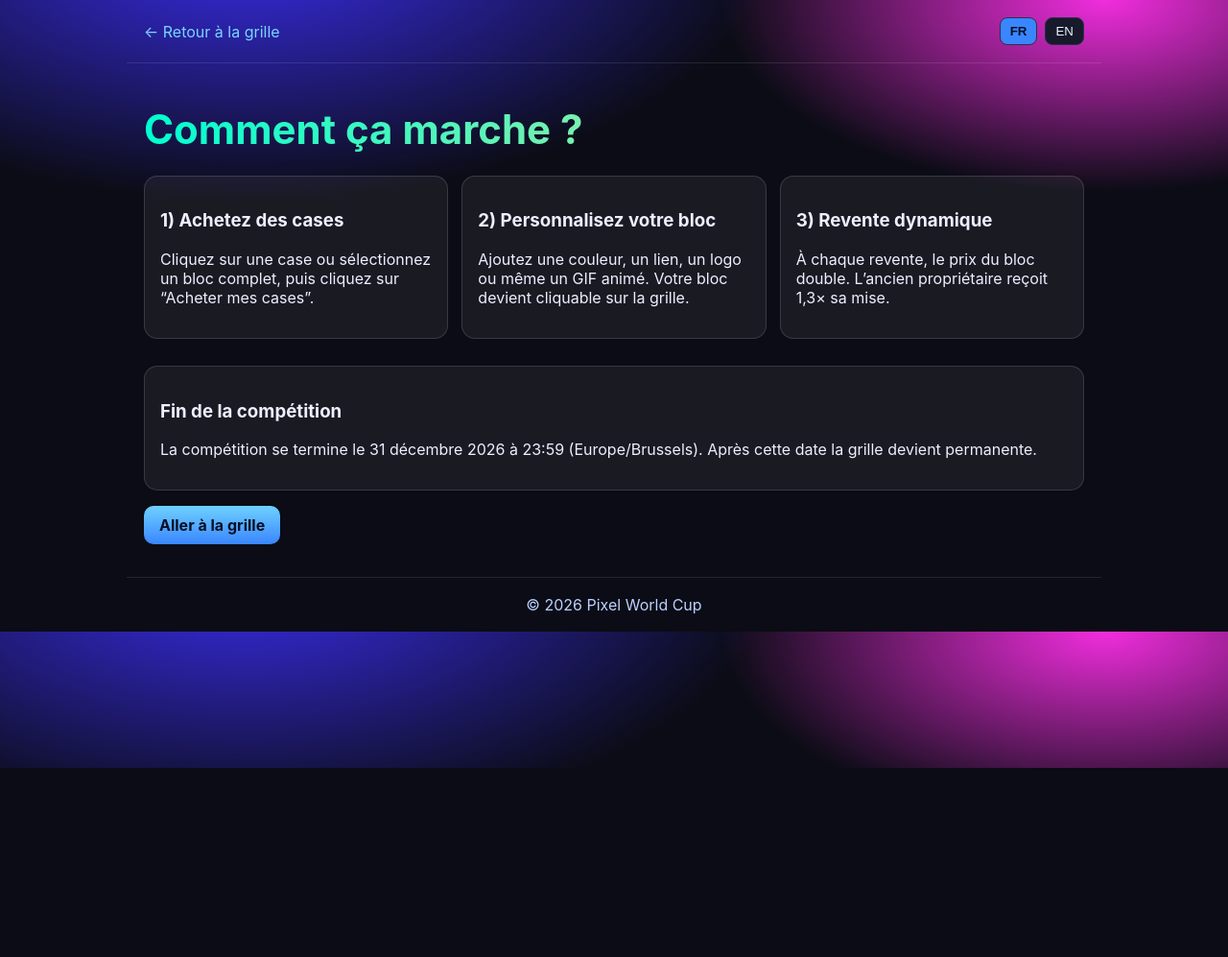
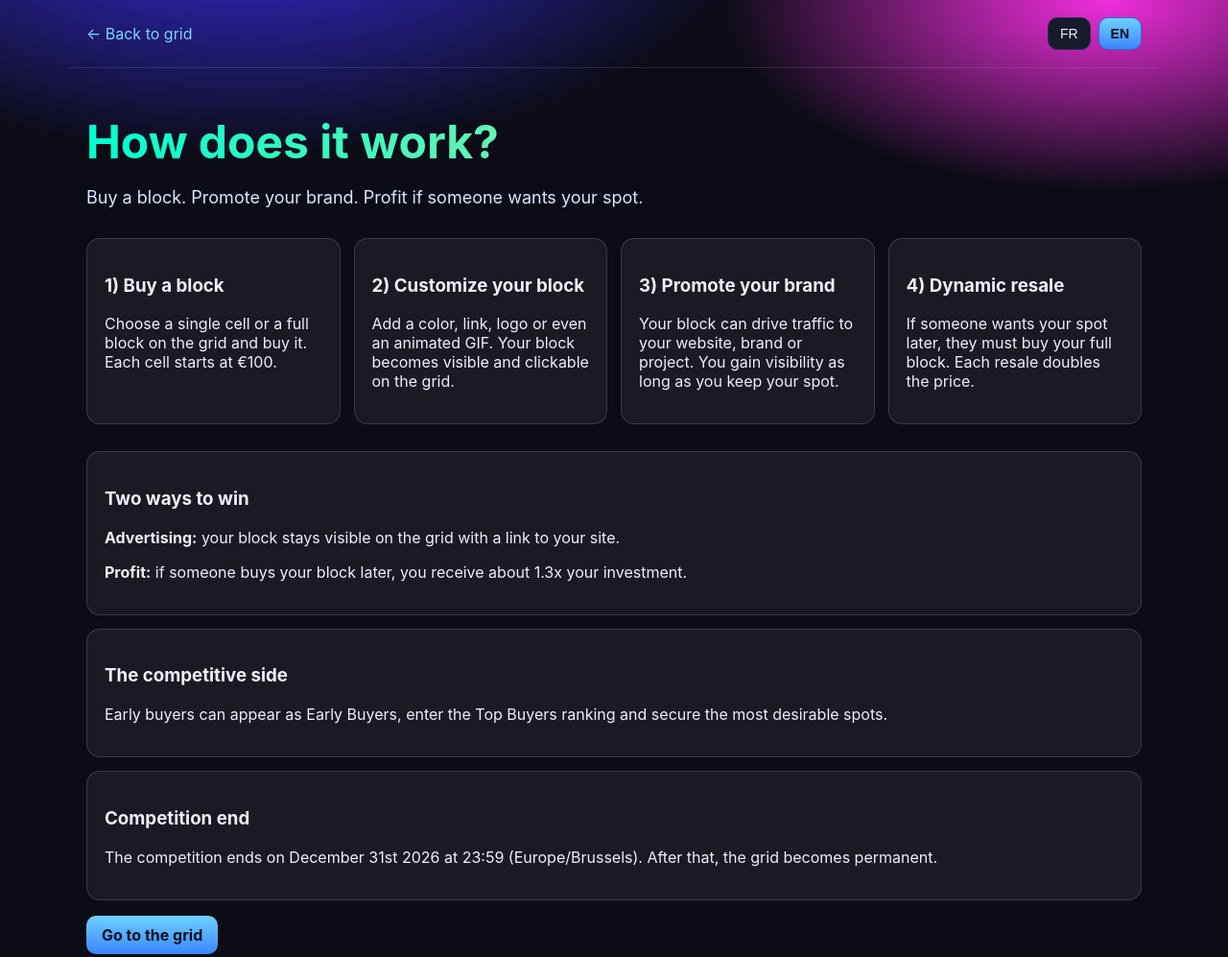
Before and after one commit to luxury-pixel/pixel-world-cup, a website: page about.html in a window 1280 px wide. Shown: the top 997 px of the page at 96% size. Before the commit the page ends 800 px from the top, so only its background shows below. Drawn offline with Linux system fonts and the light colour scheme.

Commit message:
improve about page content

```diff
--- a/about.html
+++ b/about.html
@@ -4,127 +4,117 @@
   <meta charset="UTF-8">
   <meta name="viewport" content="width=device-width, initial-scale=1.0">
   <title>À propos — Pixel World Cup</title>
-
   <style>
-
     body{
       margin:0;
       font-family:Inter,system-ui,Arial,sans-serif;
       color:#eef;
-
       background:
         radial-gradient(1000px 500px at 20% -10%, #3a2df0 0%, transparent 55%),
         radial-gradient(800px 400px at 90% 0%, #f02ddd 0%, transparent 50%),
         #0b0c15;
     }
-
     header,main,footer{
-max-width:980px;
+      max-width:1100px;
       margin:auto;
       padding:18px;
     }
-
     header{
-border-bottom:1px solid rgba(255,255,255,.1);
       display:flex;
       justify-content:space-between;
       align-items:center;
+      gap:12px;
+      border-bottom:1px solid rgba(255,255,255,.1);
+      flex-wrap:wrap;
     }
-
-a{
-color:#7bd3ff;
-text-decoration:none
-}
-
-a:hover{
-text-decoration:underline
-}
-
+    a{color:#7bd3ff;text-decoration:none}
+    a:hover{text-decoration:underline}
     h1{
-font-size: clamp(26px,4vw,42px);
-background: linear-gradient(90deg,#00ffd0,#ffe08a);
+      font-size:clamp(28px,4vw,48px);
+      background:linear-gradient(90deg,#00ffd0,#ffe08a);
       -webkit-background-clip:text;
       background-clip:text;
       -webkit-text-fill-color:transparent;
       margin:.6em 0 .2em;
     }
-
+    .sub{
+      color:#dbe6ff;
+      font-size:18px;
+      margin-bottom:18px;
+    }
     .card{
       background:rgba(255,255,255,.06);
       border:1px solid rgba(255,255,255,.14);
       border-radius:14px;
-padding:16px;
-margin:14px 0
+      padding:18px;
+      margin:14px 0;
     }
-
     .grid{
       display:grid;
       grid-template-columns:repeat(auto-fit,minmax(240px,1fr));
-gap:14px
+      gap:14px;
     }
-
     .cta{
       display:inline-block;
       background:linear-gradient(180deg,#6fd1ff,#3a86ff);
       color:#061026;
       padding:10px 16px;
       border-radius:10px;
-font-weight:700
+      font-weight:700;
     }
-
+    .langSwitch{
+      display:flex;
+      gap:8px;
+      align-items:center;
+    }
+    .langBtn{
+      background:#171a2b;
+      border:1px solid #2b2f4f;
+      color:#eaf1ff;
+      padding:8px 12px;
+      border-radius:10px;
+      font-size:14px;
+      cursor:pointer;
+    }
+    .langBtn.active{
+      background:linear-gradient(180deg,#6fd1ff,#3a86ff);
+      color:#061026;
+      border-color:#2b6ad7;
+      font-weight:700;
+    }
+    ul{
+      margin:8px 0 0 18px;
+    }
     footer{
       border-top:1px solid rgba(255,255,255,.1);
       color:#bcd1ff;
-text-align:center
+      text-align:center;
+      margin-top:18px;
     }
-
-.lang{
-display:flex;
-gap:8px;
-}
-
-.lang button{
-background:#171a2b;
-border:1px solid #2b2f4f;
-color:#eaf1ff;
-padding:6px 10px;
-border-radius:8px;
-cursor:pointer;
-}
-
-.lang button.active{
-background:#3a86ff;
-color:#061026;
-font-weight:700;
-}
-
   </style>
 </head>
+<body>
+  <header>
+    <a href="/" id="backLink">← Retour à la grille</a>
 
-<body>
-
-<header>
-
-<a href="./index.html">← Retour à la grille</a>
-
-<div class="lang">
-<button id="frBtn">FR</button>
-<button id="enBtn">EN</button>
+    <div class="langSwitch">
+      <button id="langFr" class="langBtn" type="button">FR</button>
+      <button id="langEn" class="langBtn" type="button">EN</button>
     </div>
-
   </header>
 
   <main>
-
     <h1 id="title">Comment ça marche ?</h1>
+    <p class="sub" id="subtitle">
+      Achetez un bloc. Faites votre publicité. Gagnez si quelqu’un veut votre place.
+    </p>
 
     <section class="grid">
-
       <div class="card">
-<h3 id="step1Title">1) Achetez des cases</h3>
+        <h3 id="step1Title">1) Achetez un bloc</h3>
         <p id="step1Text">
-Cliquez sur une case ou sélectionnez un bloc complet,
-puis cliquez sur “Acheter mes cases”.
+          Choisissez une case ou un bloc complet sur la grille et achetez-le.
+          Chaque case commence à 100 €.
         </p>
       </div>
 
@@ -132,131 +122,135 @@ puis cliquez sur “Acheter mes cases”.
         <h3 id="step2Title">2) Personnalisez votre bloc</h3>
         <p id="step2Text">
           Ajoutez une couleur, un lien, un logo ou même un GIF animé.
-Votre bloc devient cliquable sur la grille.
+          Votre bloc devient visible et cliquable sur la grille.
         </p>
       </div>
 
       <div class="card">
-<h3 id="step3Title">3) Revente dynamique</h3>
+        <h3 id="step3Title">3) Faites votre publicité</h3>
         <p id="step3Text">
-À chaque revente, le prix du bloc double.
-L’ancien propriétaire reçoit <b>1,3×</b> sa mise initiale.
+          Votre bloc peut attirer du trafic vers votre site, votre marque ou votre projet.
+          Vous gagnez donc en visibilité tant que vous gardez votre emplacement.
         </p>
       </div>
 
+      <div class="card">
+        <h3 id="step4Title">4) Revente dynamique</h3>
+        <p id="step4Text">
+          Si quelqu’un veut votre emplacement plus tard, il doit acheter tout votre bloc.
+          À chaque revente, le prix double.
+        </p>
+      </div>
     </section>
 
     <div class="card">
-
-<h3 id="endTitle">Fin de la compétition</h3>
-
-<p id="endText">
-La compétition se termine le
-<b>31 décembre 2026 à 23:59 (Europe/Brussels)</b>.
-Après cette date, la grille devient permanente et aucun achat n’est possible.
-</p>
-
+      <h3 id="moneyTitle">Deux façons de gagner</h3>
+      <p id="moneyText1"><b>Publicité :</b> votre bloc reste visible sur la grille avec un lien vers votre site.</p>
+      <p id="moneyText2"><b>Profit :</b> si quelqu’un rachète votre bloc, vous récupérez environ 1,3x votre investissement.</p>
     </div>
 
-<p>
-<a class="cta" href="./index.html" id="cta">
-Aller à la grille
-</a>
+    <div class="card">
+      <h3 id="competitionTitle">L’esprit compétition</h3>
+      <p id="competitionText">
+        Les premiers acheteurs peuvent apparaître comme Early Buyers, entrer dans le Top Buyers
+        et sécuriser les emplacements les plus convoités.
       </p>
+    </div>
 
+    <div class="card">
+      <h3 id="deadlineTitle">Fin de la compétition</h3>
+      <p id="deadlineText">
+        La compétition se termine le 31 décembre 2026 à 23:59 (Europe/Brussels).
+        Après cette date, la grille devient permanente.
+      </p>
+    </div>
+
+    <p><a class="cta" href="/" id="ctaLink">Aller à la grille</a></p>
   </main>
 
-<footer>
-
-© 2026 Pixel World Cup
-
-</footer>
-
+  <footer>© 2026 Pixel World Cup</footer>
 
   <script>
+    const translations = {
+      fr: {
+        backLink: "← Retour à la grille",
+        title: "Comment ça marche ?",
+        subtitle: "Achetez un bloc. Faites votre publicité. Gagnez si quelqu’un veut votre place.",
+        step1Title: "1) Achetez un bloc",
+        step1Text: "Choisissez une case ou un bloc complet sur la grille et achetez-le. Chaque case commence à 100 €.",
+        step2Title: "2) Personnalisez votre bloc",
+        step2Text: "Ajoutez une couleur, un lien, un logo ou même un GIF animé. Votre bloc devient visible et cliquable sur la grille.",
+        step3Title: "3) Faites votre publicité",
+        step3Text: "Votre bloc peut attirer du trafic vers votre site, votre marque ou votre projet. Vous gagnez donc en visibilité tant que vous gardez votre emplacement.",
+        step4Title: "4) Revente dynamique",
+        step4Text: "Si quelqu’un veut votre emplacement plus tard, il doit acheter tout votre bloc. À chaque revente, le prix double.",
+        moneyTitle: "Deux façons de gagner",
+        moneyText1: "<b>Publicité :</b> votre bloc reste visible sur la grille avec un lien vers votre site.",
+        moneyText2: "<b>Profit :</b> si quelqu’un rachète votre bloc, vous récupérez environ 1,3x votre investissement.",
+        competitionTitle: "L’esprit compétition",
+        competitionText: "Les premiers acheteurs peuvent apparaître comme Early Buyers, entrer dans le Top Buyers et sécuriser les emplacements les plus convoités.",
+        deadlineTitle: "Fin de la compétition",
+        deadlineText: "La compétition se termine le 31 décembre 2026 à 23:59 (Europe/Brussels). Après cette date, la grille devient permanente.",
+        ctaLink: "Aller à la grille"
+      },
+      en: {
+        backLink: "← Back to grid",
+        title: "How does it work?",
+        subtitle: "Buy a block. Promote your brand. Profit if someone wants your spot.",
+        step1Title: "1) Buy a block",
+        step1Text: "Choose a single cell or a full block on the grid and buy it. Each cell starts at €100.",
+        step2Title: "2) Customize your block",
+        step2Text: "Add a color, link, logo or even an animated GIF. Your block becomes visible and clickable on the grid.",
+        step3Title: "3) Promote your brand",
+        step3Text: "Your block can drive traffic to your website, brand or project. You gain visibility as long as you keep your spot.",
+        step4Title: "4) Dynamic resale",
+        step4Text: "If someone wants your spot later, they must buy your full block. Each resale doubles the price.",
+        moneyTitle: "Two ways to win",
+        moneyText1: "<b>Advertising:</b> your block stays visible on the grid with a link to your site.",
+        moneyText2: "<b>Profit:</b> if someone buys your block later, you receive about 1.3x your investment.",
+        competitionTitle: "The competitive side",
+        competitionText: "Early buyers can appear as Early Buyers, enter the Top Buyers ranking and secure the most desirable spots.",
+        deadlineTitle: "Competition end",
+        deadlineText: "The competition ends on December 31st 2026 at 23:59 (Europe/Brussels). After that, the grid becomes permanent.",
+        ctaLink: "Go to the grid"
+      }
+    };
 
-const texts = {
+    function applyLang(lang) {
+      const t = translations[lang] || translations.en;
+      document.documentElement.lang = lang;
 
-fr:{
-title:"Comment ça marche ?",
-step1Title:"1) Achetez des cases",
-step1Text:"Cliquez sur une case ou sélectionnez un bloc complet, puis cliquez sur “Acheter mes cases”.",
+      document.getElementById("backLink").textContent = t.backLink;
+      document.getElementById("title").textContent = t.title;
+      document.getElementById("subtitle").textContent = t.subtitle;
+      document.getElementById("step1Title").textContent = t.step1Title;
+      document.getElementById("step1Text").textContent = t.step1Text;
+      document.getElementById("step2Title").textContent = t.step2Title;
+      document.getElementById("step2Text").textContent = t.step2Text;
+      document.getElementById("step3Title").textContent = t.step3Title;
+      document.getElementById("step3Text").textContent = t.step3Text;
+      document.getElementById("step4Title").textContent = t.step4Title;
+      document.getElementById("step4Text").textContent = t.step4Text;
+      document.getElementById("moneyTitle").textContent = t.moneyTitle;
+      document.getElementById("moneyText1").innerHTML = t.moneyText1;
+      document.getElementById("moneyText2").innerHTML = t.moneyText2;
+      document.getElementById("competitionTitle").textContent = t.competitionTitle;
+      document.getElementById("competitionText").textContent = t.competitionText;
+      document.getElementById("deadlineTitle").textContent = t.deadlineTitle;
+      document.getElementById("deadlineText").textContent = t.deadlineText;
+      document.getElementById("ctaLink").textContent = t.ctaLink;
 
-step2Title:"2) Personnalisez votre bloc",
-step2Text:"Ajoutez une couleur, un lien, un logo ou même un GIF animé. Votre bloc devient cliquable sur la grille.",
+      document.getElementById("langFr").classList.toggle("active", lang === "fr");
+      document.getElementById("langEn").classList.toggle("active", lang === "en");
 
-step3Title:"3) Revente dynamique",
-step3Text:"À chaque revente, le prix du bloc double. L’ancien propriétaire reçoit 1,3× sa mise.",
-
-endTitle:"Fin de la compétition",
-endText:"La compétition se termine le 31 décembre 2026 à 23:59 (Europe/Brussels). Après cette date la grille devient permanente.",
-
-cta:"Aller à la grille",
-
-back:"← Retour à la grille"
-},
-
-en:{
-title:"How does it work?",
-step1Title:"1) Buy pixels",
-step1Text:"Click a cell or select a block, then click 'Buy my pixels'.",
-
-step2Title:"2) Customize your block",
-step2Text:"Add a color, link, logo or even an animated GIF. Your block becomes clickable on the grid.",
-
-step3Title:"3) Dynamic resale",
-step3Text:"Each resale doubles the block price. The previous owner receives 1.3× their investment.",
-
-endTitle:"Competition end",
-endText:"The competition ends on December 31st 2026 at 23:59 (Europe/Brussels). After that the grid becomes permanent.",
-
-cta:"Go to the grid",
-
-back:"← Back to grid"
+      localStorage.setItem("pwc-lang", lang);
     }
 
-}
+    const savedLang = localStorage.getItem("pwc-lang") || "en";
+    applyLang(savedLang);
 
-
-function setLang(lang){
-
-const t = texts[lang]
-
-document.documentElement.lang = lang
-
-document.getElementById("title").textContent = t.title
-
-document.getElementById("step1Title").textContent = t.step1Title
-document.getElementById("step1Text").textContent = t.step1Text
-
-document.getElementById("step2Title").textContent = t.step2Title
-document.getElementById("step2Text").textContent = t.step2Text
-
-document.getElementById("step3Title").textContent = t.step3Title
-document.getElementById("step3Text").textContent = t.step3Text
-
-document.getElementById("endTitle").textContent = t.endTitle
-document.getElementById("endText").textContent = t.endText
-
-document.getElementById("cta").textContent = t.cta
-
-document.querySelector("header a").textContent = t.back
-
-localStorage.setItem("pwcLang",lang)
-
-document.getElementById("frBtn").classList.toggle("active",lang==="fr")
-document.getElementById("enBtn").classList.toggle("active",lang==="en")
-
-}
-
-document.getElementById("frBtn").onclick = ()=>setLang("fr")
-document.getElementById("enBtn").onclick = ()=>setLang("en")
-
-const saved = localStorage.getItem("pwcLang") || "fr"
-
-setLang(saved)
-
+    document.getElementById("langFr").addEventListener("click", () => applyLang("fr"));
+    document.getElementById("langEn").addEventListener("click", () => applyLang("en"));
   </script>
-
 </body>
 </html>
```
Lines whose indentation alone changed are shown as unchanged.
